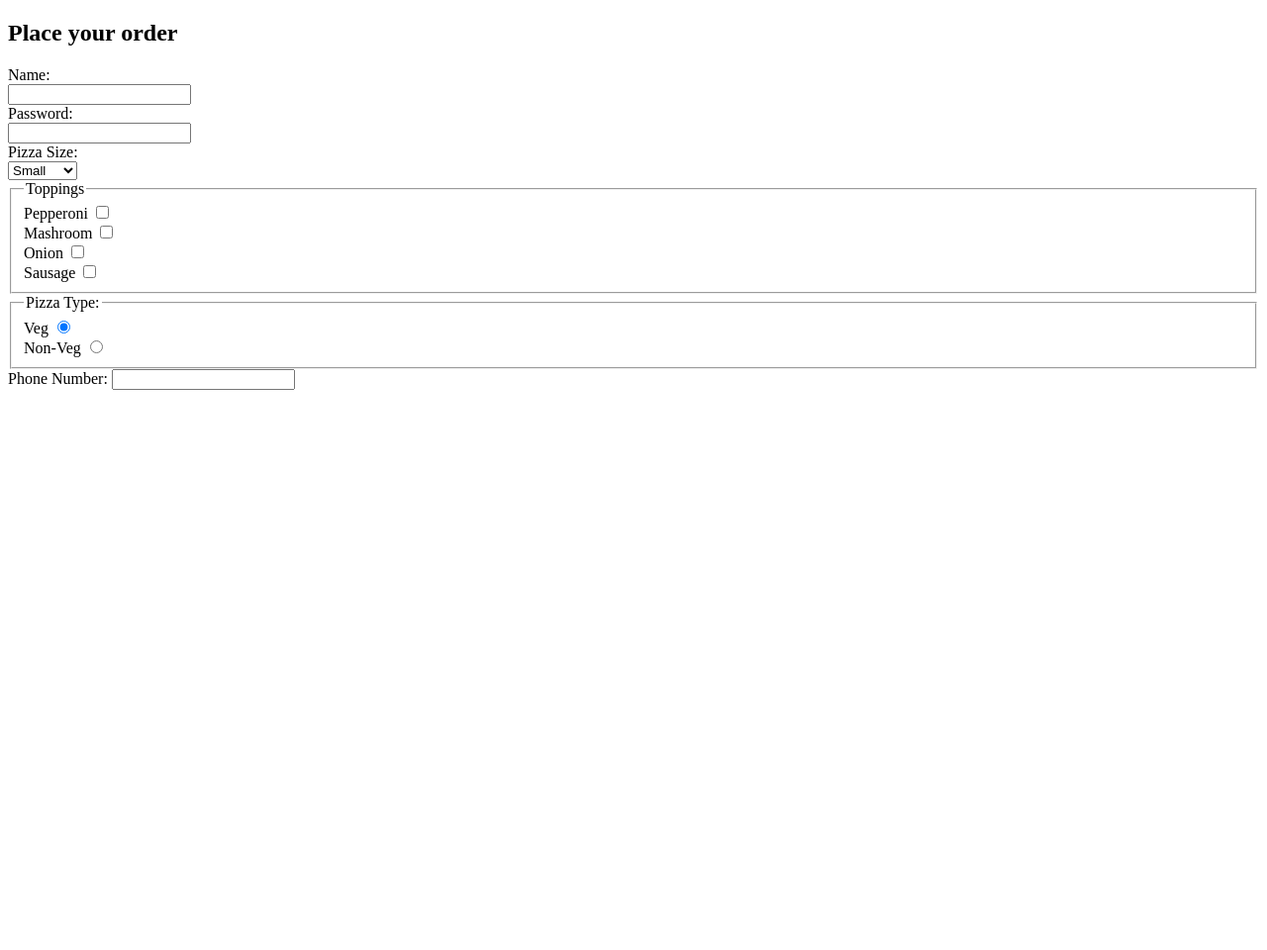
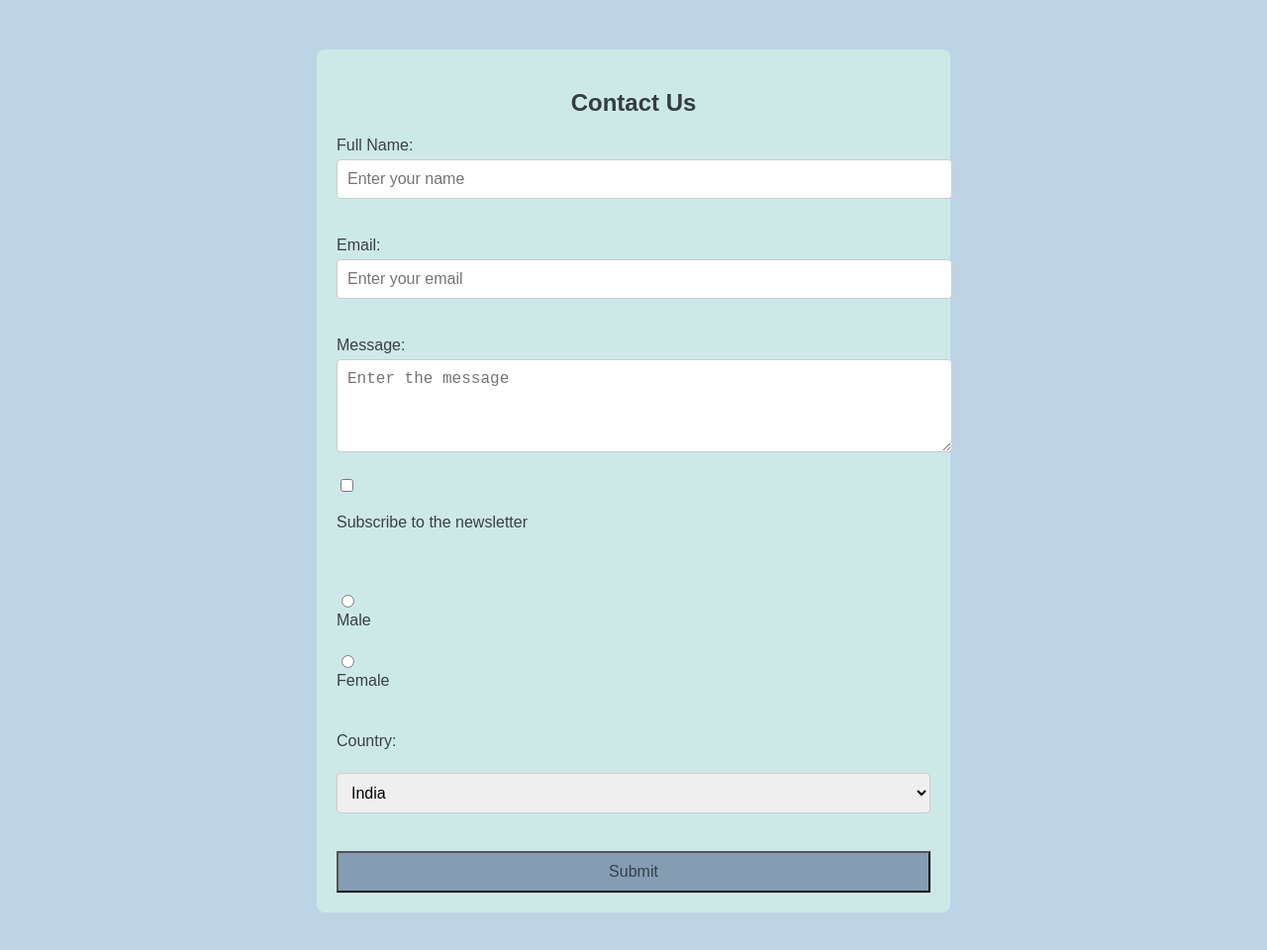
Before and after one commit to acciojob/bootstrap-form-easy-Ravisharma-1999, a website: page main.html in a window 1280 px wide. Shown: the whole page at 99% size. Before the commit the page ends 800 px from the top, so only its background shows below. Drawn offline with Linux system fonts and the light colour scheme.

Commit message:
created a submission

```diff
--- a/main.html
+++ b/main.html
@@ -3,53 +3,106 @@
   <head>
     <title>Hello, World!</title>
     <link rel="stylesheet" href="styles.css" />
+    <style>
+      body{
+        font-family: Arial, Sans-Serif;
+        background-color: #BDD4E7;
+        margin:0;
+        padding: 0;
+      }
+
+      .container{
+        max-width: 600px;
+        margin:50px auto;
+        padding: 20px;
+        background-color: #CCE9E7;
+        border-radius: 8px;
+        box box-shadow: 0 0 10px rgba(0,0,0,0.1);
+      }
+      h2{
+        text-align: center;
+        color: #333E3E;
+      }
+
+      .form-group{
+        margin-bottom: 20px;
+      }
+
+      label{
+        display: block;
+        margin-bottom: 5px;
+        color:#394046;
+      }
+
+      input[type="text"],input[type="email"],textarea,select{
+        width:100%;
+        padding:10px;
+        font-size: 16px;
+        border:1px solid #ccc;
+        border-radius: 4px;
+      }
+
+      input[type="submit"]{
+        display: block;
+        width:100%;
+        padding: 10px;
+        font-size: 16px;
+        color: #33404C;
+        background-color: #849DB3;
+        border:"none";
+        border-radius: 4 px;
+        cursor:"pointer";
+      }
+
+      input[type="submit"]:hover{
+        background-color: #A3D8BC;
+      }
+
+    </style>
   </head>
   <body>
-    <h2>Place your order</h2>
-     <form>
-       <label for="name">Name:</label><br>
-       <input type="text" id="name" required><br>
+    <div class= "container">
+      <h2>Contact Us</h2>
+      <form>
+        <div class="form-group">
+        <label for="name">Full Name: </label>
+        <input type="text" id="name" placeholder="Enter your name" required><br><br>
+        </div>
 
-       <label for="password">Password:</label><br>
-       <input type="password" id="password" required><br>
+        <div class="form-group">
+         <label for="email">Email: </label>
+        <input type="email" id="email" placeholder="Enter your email" required><br><br>
+        </div>
 
-      <label for="pizzasize">Pizza Size:</label><br>
-      <select id="pizzasize">
-        <option>Small</option>
-        <option>Medium</option>
-        <option>Large</option>
-      </select>
+        <div class="form-group">
+        <label for="message">Message: </label>
+        <textarea id="message" name="message" rows="4" cols="50" placeholder="Enter the message"></textarea>
+        </div>
 
-      <fieldset>
-        <legend>Toppings</legend>
+        <div class="form-group">
+        <input type="checkbox" id="subscribe" name="subscribe" value="subscribe" required><br><br>
+         <label for="subscribe">Subscribe to the newsletter</label><br><br>
+         </div>
 
-       <label>Pepperoni</label>
+         <div class="form-group">
+        <input type ="radio" id="male" name="gender" value="male">
+        <label for="male">Male</label><br>
+        <input type ="radio" id="female" name="gender" value="female">
+        <label for="female">Female</label><br>
+        </div>
 
-       <input type="checkbox" id="password" required><br>
-       <label>Mashroom</label>
+        <div class="form-group">
+        <label for="country">Country: </label><br>
+        <select id="country" name="country">
+          <option value="India">India</option>
+          <option value="USA">USA</option>
+          <option value="Germany">Germany</option>
+        </select><br><br>
+        </div>
 
-       <input type="checkbox" id="password" required><br>
-       <label>Onion</label>
+        <input type="submit" value="Submit">
 
-       <input type="checkbox" id="password" required><br>
-       <label>Sausage</label>
-
-       <input type="checkbox" id="password" required><br>
-      </fieldset>
-
-      <fieldset>
-      <legend>Pizza Type:</legend>
-
-       <label for="veg">Veg</label>
-       <input type="radio" id="veg" name="veg" checked><br>
-
-       <label for="nonveg">Non-Veg</label>
-       <input type="radio" id="nonveg" name="veg"><br>
-
-      </fieldset>
-
-      <label>Phone Number:</label>
-      <input type="tel">
-     </form>
+      </form>
+    </div>
   </body>
 </html>
```
